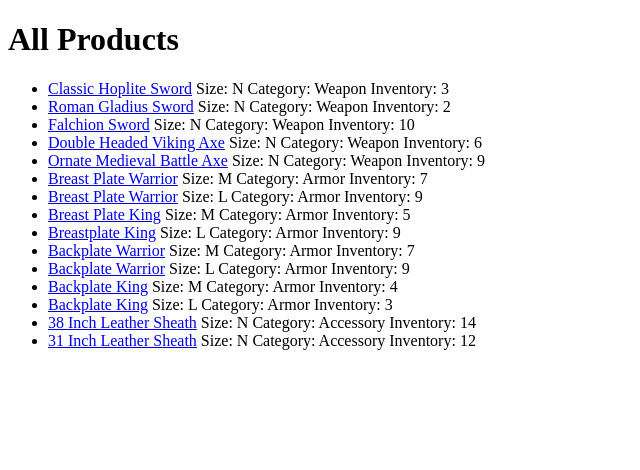
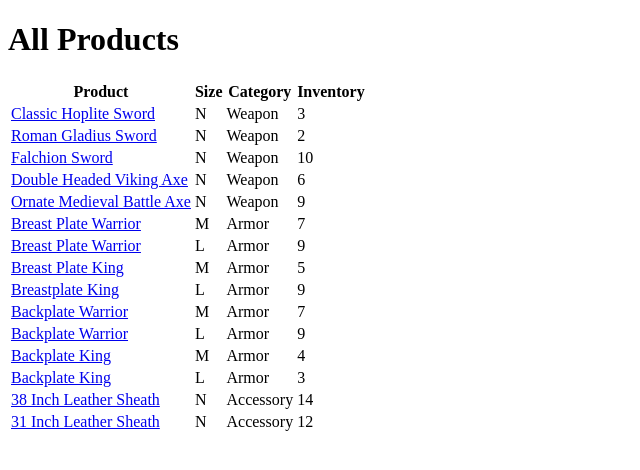
Before and after one commit to kyledhebert/RenPy, a Django app: page /products/ in a window 1280 px wide. Shown: the part 188-658 px from the top of the page, without its empty margins (0-640 px from the left). Run offline with Django 3.2, Linux system fonts and the light colour scheme; data comes from the database, SQL or seed files in the repository.

Commit message:
added table for product display

```diff
--- a/products/templates/products/product_list.html
+++ b/products/templates/products/product_list.html
@@ -3,16 +3,22 @@
 {% block content %}
 	<h1>All Products</h1>
 	{% if product_list %}
-		<ul>
-		{% for product in product_list %}
-			<li><a href="{% url 'products:product_detail_view' product.id %}">{{ product }}</a>
-			Size: {{ product.product_size }}
-			Category: {% for category in product.product_category.all %}{{ category }}{% endfor %}
-			Inventory: {{product.product_quantity }}
-
-			</li>
-		{% endfor %}
-		</ul>
+		<table>
+			<tr>
+				<th>Product</th>
+				<th>Size</th>
+				<th>Category</th>
+				<th>Inventory</th>
+			</tr>
+			{% for product in product_list %}
+			<tr>
+				<td><a href="{% url 'products:product_detail_view' product.id %}">{{ product }}</a></td>
+				<td>{{ product.product_size }}</td>
+				<td>{% for category in product.product_category.all %}{{ category }}{% endfor %}</td>
+				<td>{{ product.product_quantity }}</td>
+			</tr>
+			{% endfor %}
+		</table>
 	{% else %}
 		<p>No products available.</p>
 	{% endif %}
```
